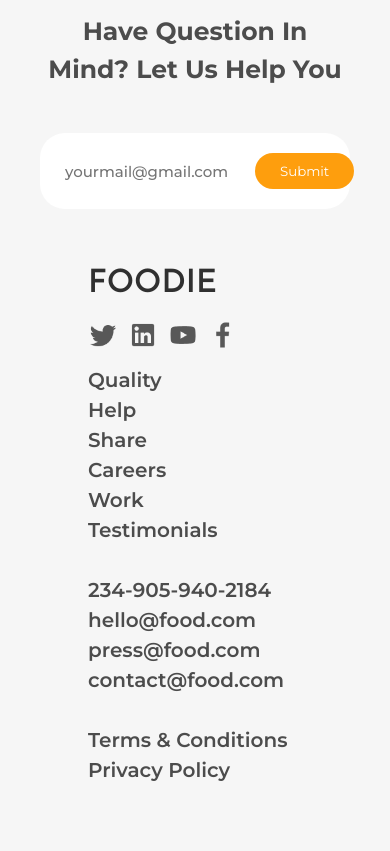
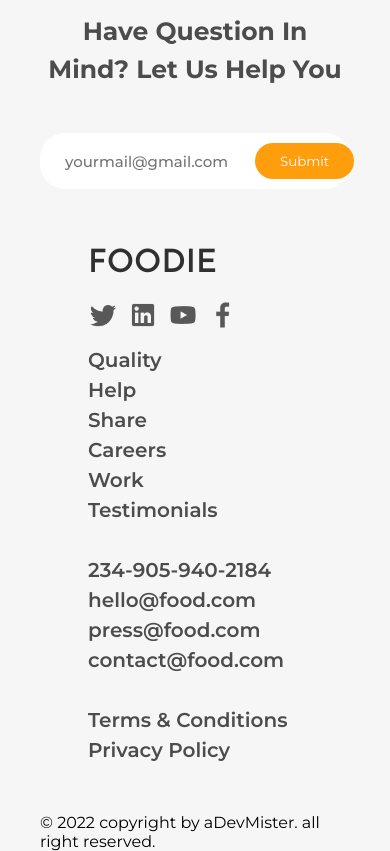
Before and after one commit to aDevMister/Food-landing-page, a plain HTML site: page index.html in a window 390 px wide. Shown: the part 3960-4811 px from the top of the page. Drawn offline with Linux system fonts and the light colour scheme.

Commit message:
I edit the footer

```diff
--- a/Restaurant.css
+++ b/Restaurant.css
@@ -11,6 +11,7 @@
 
 body {
     background-color: #F6F6F6;
+
 }
 
 
@@ -483,8 +484,8 @@ nav {
 }
 
 .input {
-    width: 30%;
-    padding: 20px 25px;
+    width: 40%;
+    padding: 10px 25px;
     background-color: white;
     display: flex;
     flex-direction: row;
@@ -517,9 +518,17 @@ nav {
 footer {
     width: 100%;
     display: flex;
+    flex-direction: column;
+    align-items: center;
+    justify-content: center;
+
+}
+.foot{
+    display: flex;
     flex-direction: row;
     justify-content: space-around;
     padding: 3rem;
+    width: 100%;
 }
 
 .footer-left {
@@ -561,6 +570,13 @@ footer {
     line-height: 1.5;
 }
 
+.reserved p {
+    font-weight: 400;
+    color: #fff;
+    text-transform: none;
+    font-size: 25px;
+}
+
 
 
 @media screen and (max-width:900px) {
@@ -593,19 +609,20 @@ footer {
         align-items: center;
         height: 0;
         overflow: hidden;
-        transition: ease-in-out 1s;
+        transition: ease-in-out 2s;
 
     }
 
     .show {
         height: 30vh;
+        overflow: hidden;
         flex-direction: column;
         justify-content: center;
         align-items: center;
         background-color: #F6F6F6;
         gap: 5px;
         padding-bottom: 15px;
-        transition: ease-in-out 1s;
+        transition: ease-in-out 2s;
 
     }
 
@@ -789,7 +806,7 @@ footer {
         width: 100%;
     }
 
-    footer {
+    .foot {
         display: flex;
         flex-direction: column;
         gap: 15px;
@@ -800,4 +817,7 @@ footer {
         flex-direction: column;
         gap: 30px;
     }
+    .reserved p{
+        text-align: center;
+    }
 }
--- a/index.html
+++ b/index.html
@@ -197,7 +197,8 @@
 
  <!-- ------------FOOTER Section------------- -->
     <footer>
-        <div class="footer-left">
+        <div class="foot">
+                    <div class="footer-left">
                 <div class="footer-logo">
                     <h1>FOODIE</h1>
                 </div>
@@ -228,7 +229,15 @@
                 <li>Privacy Policy</li>
             </ul>
         </div>
+        </div>
+        <div className="reserved">
+            <p>
+            © 2022 copyright by aDevMister. all right reserved.
+            </p>
+        </div>
+
     </footer>
+
 
 
 
```
